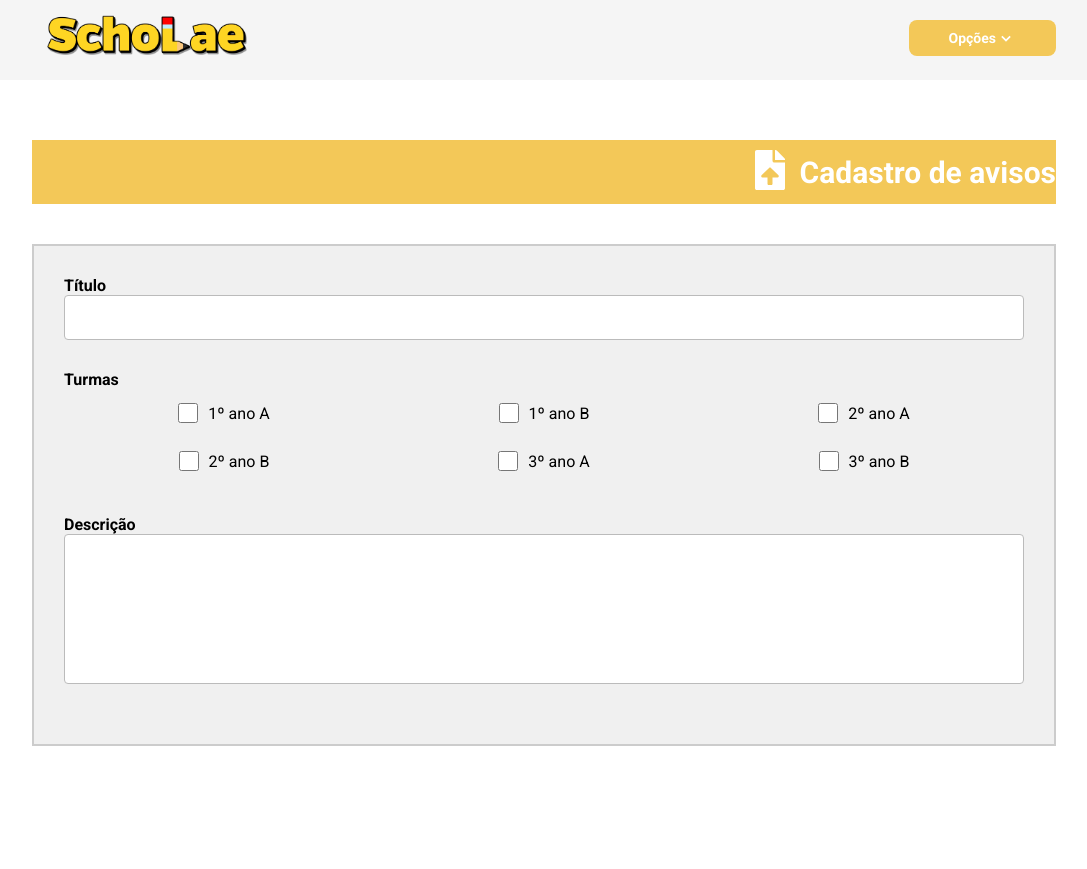
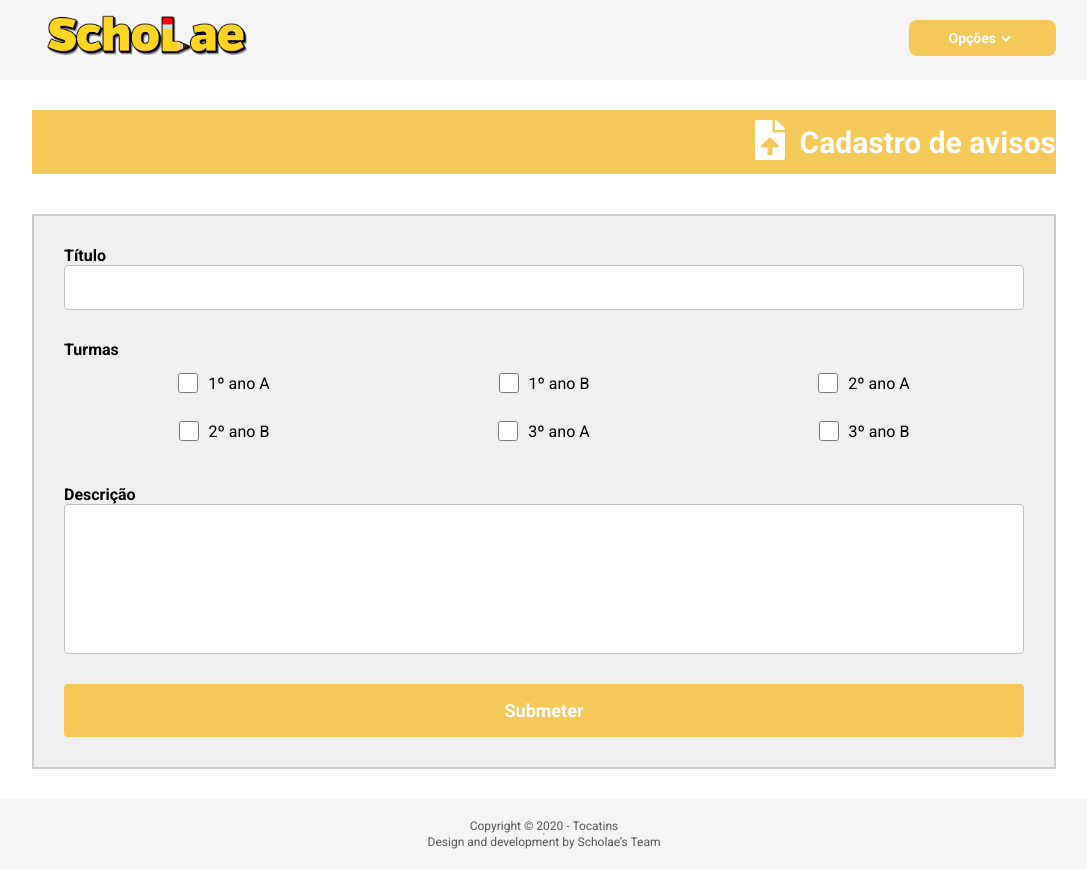
Before and after one commit to flaviomanuel/scholae, a React (Create React App) app in the folder web/: page /register-message in a window 1280 px wide. Shown: the whole page, without its empty margins (96-1183 px from the left). Before the commit the page ends 800 px from the top, so only its background shows below. Built offline with nearby package versions, Linux system fonts and the light colour scheme.

Commit message:
adding Footer and Button to RegisterPage

```diff
--- a/web/src/assets/styles/global.js
+++ b/web/src/assets/styles/global.js
@@ -59,7 +59,7 @@ export const Container = styled.div`
 export const BoxContainer = styled.div`
     width: 80vw;
 
-    margin: 6rem auto 6rem auto;
+    margin: 3rem auto 3rem auto;
 
     display: flex;
     justify-content: center;
--- a/web/src/pages/RegisterPage/index.js
+++ b/web/src/pages/RegisterPage/index.js
@@ -6,6 +6,8 @@ import { Container,BoxContainer } from '../../assets/styles/global';
 import Forms from '../../components/Forms';
 import Input from '../../components/Input';
 import Banner from '../../components/Banner';
+import Footer from '../../components/Footer';
+import Button from '../../components/Button';
 
 import { FaFileUpload } from 'react-icons/fa';
 
@@ -23,20 +25,6 @@ function RegisterPage() {
                     type="text"
                     suggestions=''
                     />
-
-                    {/* <Input
-                    label="Turmas"
-                    name="clasrooms"
-                    suggestions={[
-                        '1A',
-                        '1B',
-                        '2A',
-                        '2B',
-                        '3A',
-                        '3B',
-
-                    ]}
-                    /> */}
 
                     <Input
                     label="Turmas"
@@ -60,9 +48,13 @@ function RegisterPage() {
                     type="textarea"
                     suggestions=""
                     />
+
+                    <Button to="/">Submeter</Button>
                 </Forms>
 
             </BoxContainer>
+
+            <Footer/>
         </Container>
     )
 }
```
